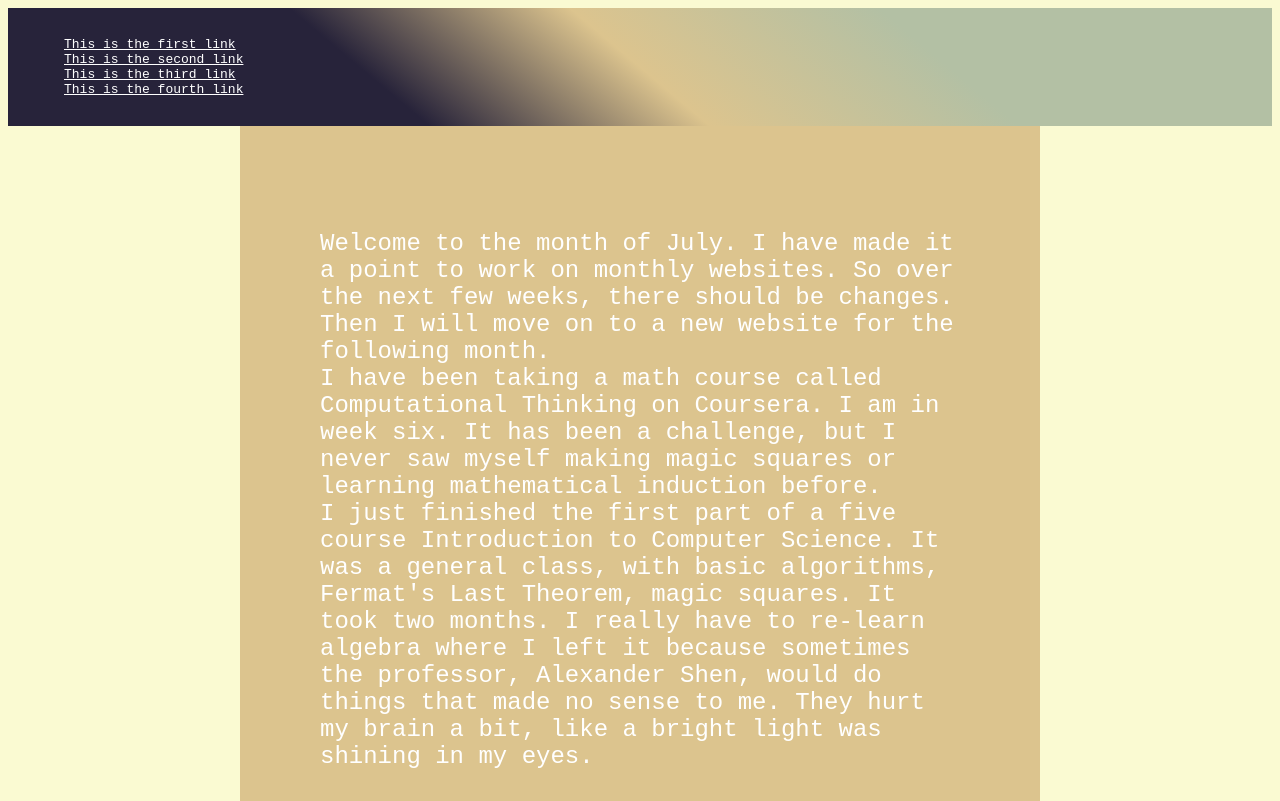
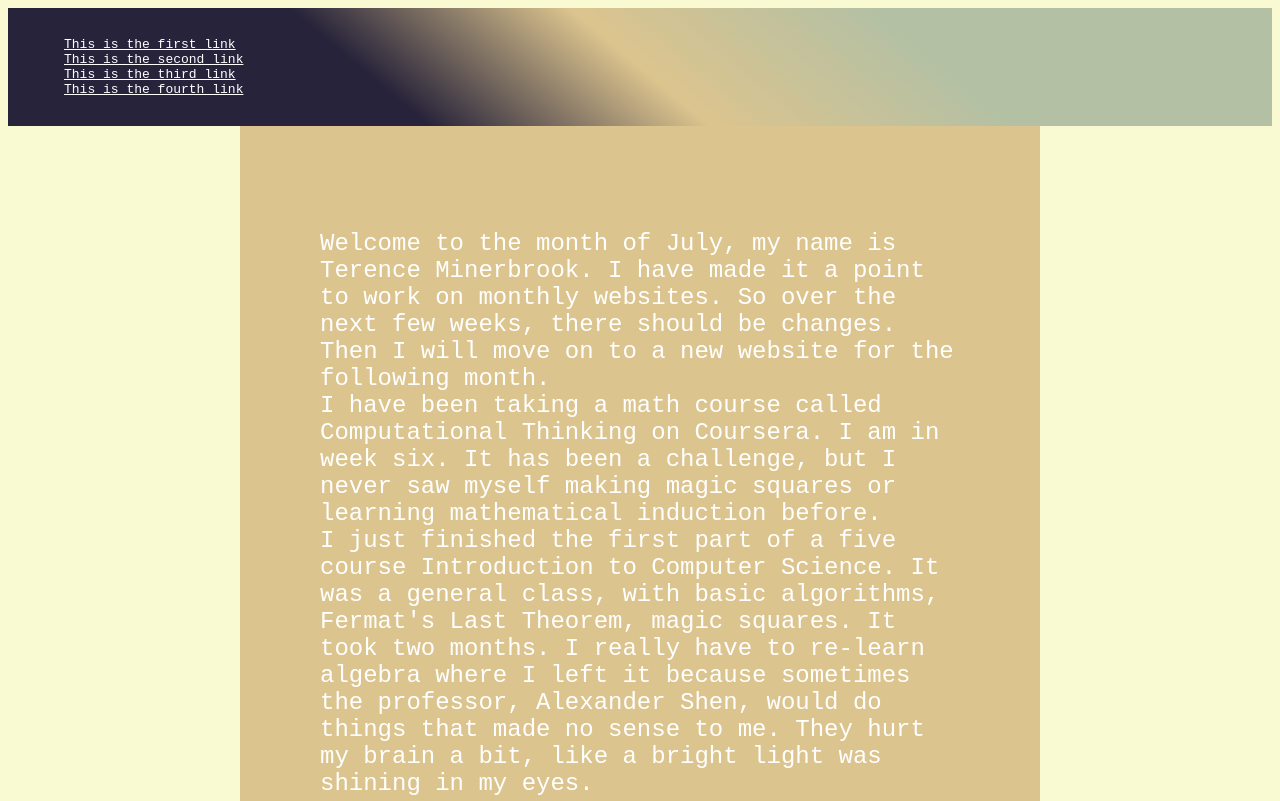
Before and after one commit to trncm00/july2020, a plain HTML site: page index.html in a window 1280 px wide. Shown: the top 801 px of the page. Drawn offline with nearby package versions, Linux system fonts and the light colour scheme.

Commit message:
Update index.html

```diff
--- a/index.html
+++ b/index.html
@@ -8,7 +8,7 @@
 
 		<link rel="stylesheet" href="style.css" >
 
-		<title>Terence M</title>
+		<title>Terence Minerbrook</title>
 	</head>
 	<body style="background-color: lightgoldenrodyellow">
 
@@ -22,7 +22,7 @@
 		</nav>
 
 				<header id="first" class="background1">
-					<p>Welcome to the month of July. I have made it a point to work on monthly websites. So over the next few weeks, there should be changes. Then I will move on to a new website for the following month.<br>
+					<p>Welcome to the month of July, my name is Terence Minerbrook. I have made it a point to work on monthly websites. So over the next few weeks, there should be changes. Then I will move on to a new website for the following month.<br>
 						I have been taking a math course called Computational Thinking on Coursera. I am in week six. It has been a challenge, but I never saw myself making magic squares or learning mathematical induction before.<br>
                         I just finished the first part of a five course Introduction to Computer Science. It was a general class, with basic algorithms, Fermat's Last Theorem, magic squares. It took two months. I really have to re-learn algebra where I left it because sometimes the professor, Alexander Shen, would do things that made no sense to me. They hurt my brain a bit, like a bright light was shining in my eyes.<br>
 					</p></header>
```
